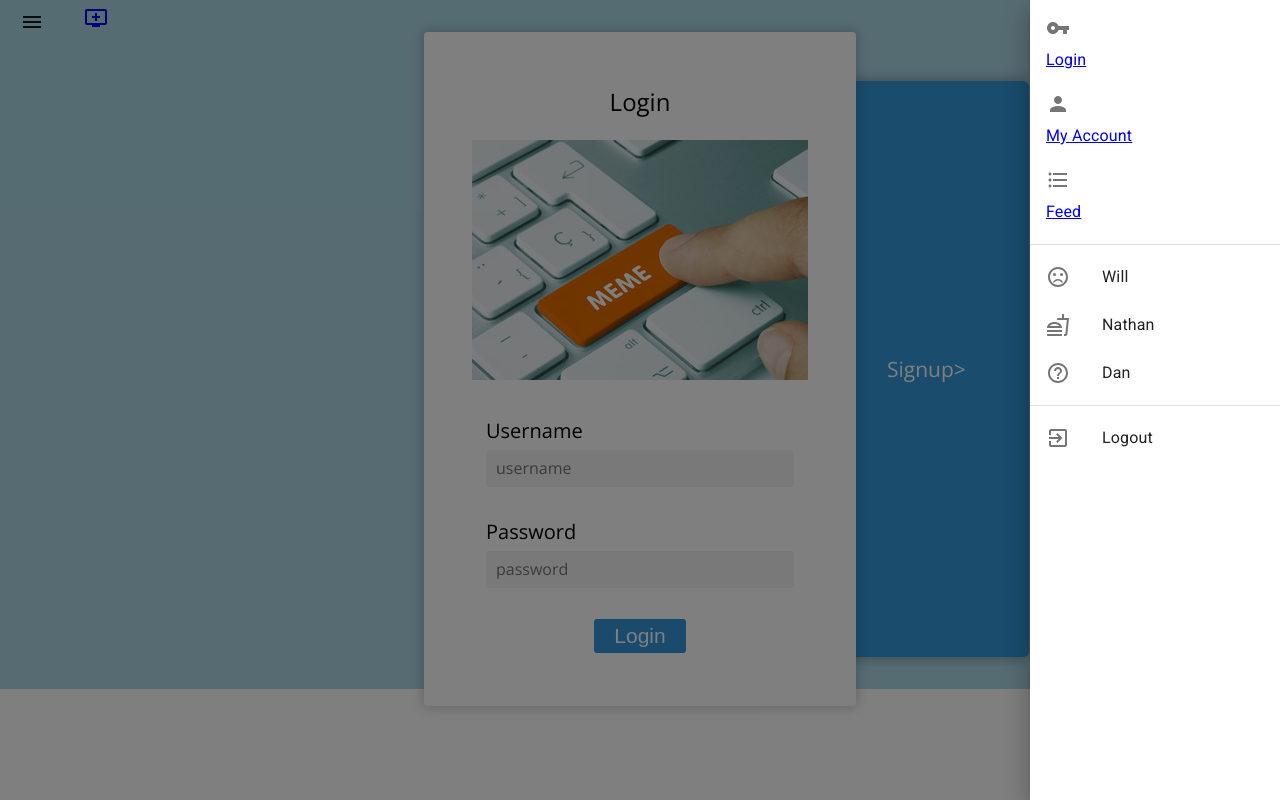
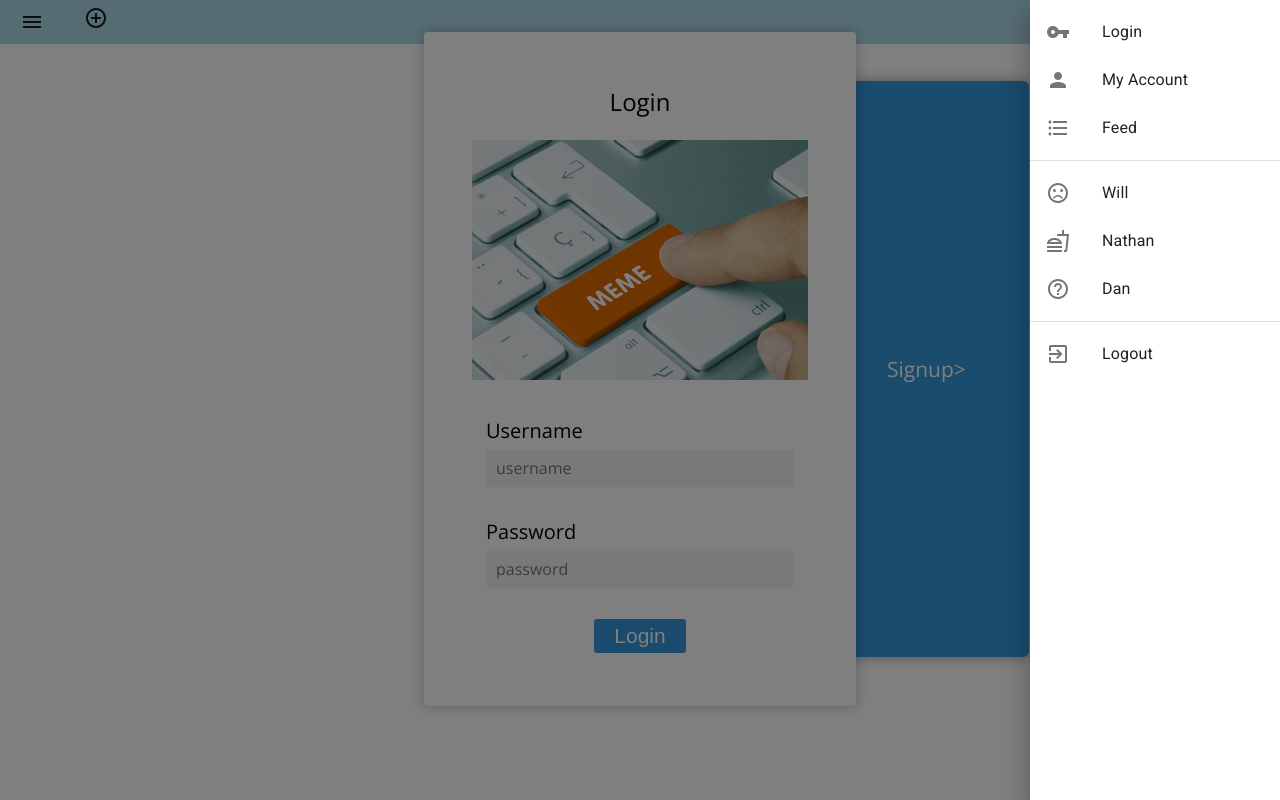
Before and after one commit to wchestnuti27/Red-Badge-Client, a React (Create React App) app: page /auth in a window 1280 px wide. Both pictures are taken after a click on the button 32 px from the left and 21 px from the top of the page. Built offline with nearby package versions, Linux system fonts and the light colour scheme.

Commit message:
making the navbar more readable

```diff
--- a/src/components/Navbar/Navbar.css
+++ b/src/components/Navbar/Navbar.css
@@ -1,4 +1,26 @@
+#navbar {
+    background-color: lightblue;
+    width: 100%;
+    position: sticky;
+    top: 0;
+    z-index: 5;
+    display: flex;
+}
+
+#link {
+    color: inherit;
+    text-decoration: none;
+}
+
+#link:hover {
+    color: inherit;
+}
+
 #logoutButton:hover {
     background-color: lightgray;
     color: #333;
 }
+
+#postMemeButton {
+    justify-content: center;
+}
--- a/src/components/Navbar/Navbar.js
+++ b/src/components/Navbar/Navbar.js
@@ -1,6 +1,7 @@
 import React from 'react';
-import { makeStyles } from '@material-ui/core/styles';
 import { Route, Link, Switch } from 'react-router-dom';
+
+import './Navbar.css';
 
 // components
 import Auth from '../auth/Auth';
@@ -26,8 +27,7 @@ import VpnKeyIcon from '@material-ui/icons/VpnKey';
 import SentimentVeryDissatisfiedIcon from '@material-ui/icons/SentimentVeryDissatisfied';
 import HelpOutlineOutlinedIcon from '@material-ui/icons/HelpOutlineOutlined';
 import FastfoodOutlinedIcon from '@material-ui/icons/FastfoodOutlined';
-import AddToQueueOutlinedIcon from '@material-ui/icons/AddToQueueOutlined';
-
+import AddCircleOutlineIcon from '@material-ui/icons/AddCircleOutline';
 
 export default class SwipeableTemporaryDrawer extends React.Component {
   constructor(props) {
@@ -38,46 +38,45 @@ export default class SwipeableTemporaryDrawer extends React.Component {
     }
   }
 
-  toggleDrawer = (anchor, open) => (event) => {
+  toggleDrawer = (open) => (event) => {
     if (event && event.type === 'keydown' && (event.key === 'Tab' || event.key === 'Shift')) {
       return;
     }
 
-    this.setState({ anchor: open });
+    this.setState({ right: open });
   };
 
-  list = (anchor) => (
+  list = () => (
     <div
-      style={{ width: "400px" }}
       style={{ width: 250 }}
       role="presentation"
-      onClick={this.toggleDrawer(anchor, false)}
-      onKeyDown={this.toggleDrawer(anchor, false)}
+      onClick={this.toggleDrawer(false)}
+      onKeyDown={this.toggleDrawer(false)}
     >
       <List>
         {/* ===== LOGIN ===== */}
+        <Link to='/auth' id='link'>
           <ListItem button>
-          <Link to='/auth'>
             <ListItemIcon><VpnKeyIcon /></ListItemIcon>
             <ListItemText primary='Login' />
+          </ListItem>
         </Link>
-        </ListItem>
 
         {/* ===== MY ACCOUNT ===== */}
+        <Link to='/postmeme' id='link'>
           <ListItem button>
-          <Link to='/postmeme'>
             <ListItemIcon><PersonIcon /></ListItemIcon>
             <ListItemText primary='My Account' />
+          </ListItem>
         </Link>
-        </ListItem>
 
         {/* ===== FEED ===== */}
+        <Link to='/' id='link'>
           <ListItem button>
-          <Link to='/'>
             <ListItemIcon><FormatListBulletedIcon /></ListItemIcon>
             <ListItemText primary='Feed' />
+          </ListItem>
         </Link>
-        </ListItem>
       </List>
 
       <Divider />
@@ -85,7 +84,7 @@ export default class SwipeableTemporaryDrawer extends React.Component {
       <List>
         {/* ===== WILL ===== */}
         <ListItem button>
-        <Link to='<WillDisplay />' />
+          <Link to='<WillDisplay />' id='link' />
           <ListItemIcon><SentimentVeryDissatisfiedIcon /></ListItemIcon>
           <ListItemText>Will</ListItemText>
         </ListItem>
@@ -107,7 +106,7 @@ export default class SwipeableTemporaryDrawer extends React.Component {
 
       <List>
         {/* ===== LOGOUT ===== */}
-        <ListItem button onClick={this.props.clearToken}>
+        <ListItem button id='logoutButton' onClick={this.props.clearToken}>
           <ListItemIcon><ExitToAppIcon /></ListItemIcon>
           <ListItemText>Logout</ListItemText>
         </ListItem>
@@ -117,32 +116,34 @@ export default class SwipeableTemporaryDrawer extends React.Component {
 
   render() {
     return (
-      <div style={{ backgroundColor: 'lightblue' }}>
-        {
-          ['right'].map((anchor) => (
-            <React.Fragment key={anchor}>
-              <Button onClick={this.toggleDrawer(anchor, true)}><MenuOutlinedIcon /></Button>
+      <div>
+        <div id='navbar'>
+
+          {/* OPEN NAV DRAWER */}
+          <Button onClick={this.toggleDrawer(true)}><MenuOutlinedIcon /></Button>
+
+          {/* POST MEME */}
+          <Button id='postMemeButton'><Link to='/postmeme' id='link'><AddCircleOutlineIcon /></Link></Button>
+
+        </div>
+
+        <React.Fragment>
           <SwipeableDrawer
-                anchor={anchor}
-                open={this.state.anchor}
-                onClose={this.toggleDrawer(anchor, false)}
-                onOpen={this.toggleDrawer(anchor, true)}
+            anchor={'right'}
+            open={this.state.right}
+            onClose={this.toggleDrawer(false)}
+            onOpen={this.toggleDrawer(true)}
           >
-                {this.list(anchor)}
+            {this.list()}
           </SwipeableDrawer>
-
-              <Button><Link to='/postmeme'><AddToQueueOutlinedIcon /></Link></Button>
-
         </React.Fragment>
-          ))
-        }
 
         <Switch>
           <Route exact path='/'><Feed /></Route>
           <Route exact path='/auth'><Auth updateToken={this.props.updateToken.bind(this)} /></Route>
           <Route exact path='/postmeme'><PostMeme sessionToken={this.props.sessionToken} /></Route>
         </Switch>
-      </div >
+      </div>
     );
   }
 }
```
Also changed, not shown: src/components/CRUD/Feed/FeedDisplay.tsx (+1 -14 lines). Lines whose indentation alone changed are shown as unchanged.
